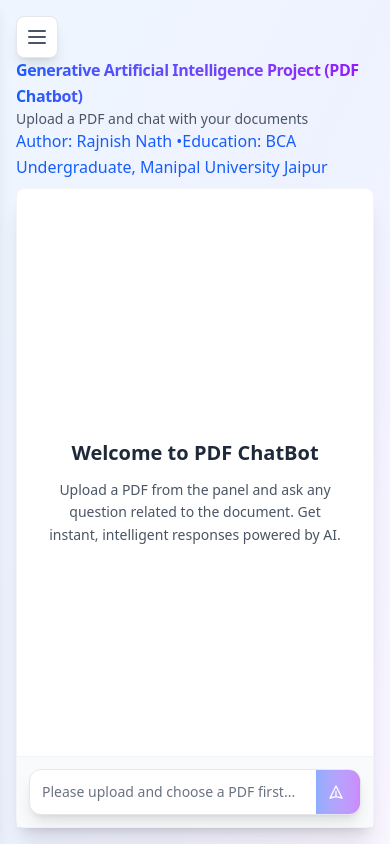
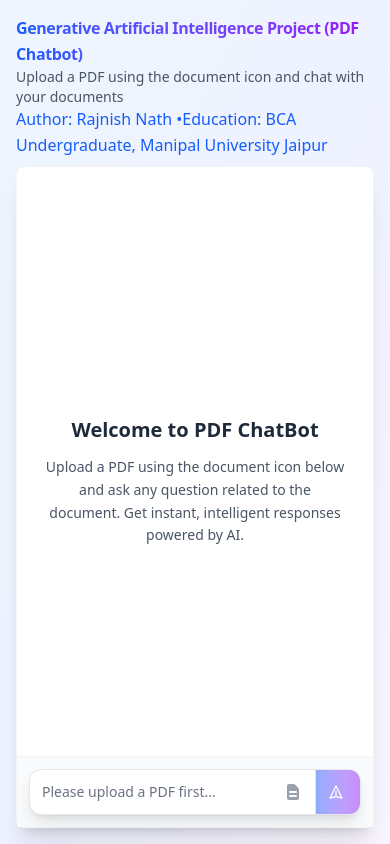
Before and after one commit to rajnish612/pdf-chatbot-frontend, a Next.js app: page / in a window 390 px wide. Built offline with nearby package versions, Linux system fonts and the light colour scheme.

Commit message:
removed panel

```diff
--- a/app/components/Chat.tsx
+++ b/app/components/Chat.tsx
@@ -14,10 +14,84 @@ const Chat = () => {
   >([]);
   const [query, setQuery] = useState<string | null>(null);
   const [error, setError] = useState<string | null>(null);
+  const [uploadedFile, setUploadedFile] = useState<File | null>(null);
+  const [isUploading, setIsUploading] = useState<boolean>(false);
 
   const showError = (message: string) => {
     setError(message);
     setTimeout(() => setError(null), 5000);
+  };
+
+  const handleFileUpload = async (e: React.ChangeEvent<HTMLInputElement>) => {
+    const file = e.target.files?.[0];
+    if (!file) return;
+
+    if (file.type !== "application/pdf") {
+      showError("Please select a PDF file only.");
+      return;
+    }
+
+    const maxSize = 10 * 1024 * 1024; // 10MB
+    if (file.size > maxSize) {
+      showError("File size must be less than 10MB.");
+      return;
+    }
+
+    setIsUploading(true);
+    setError(null);
+
+    const formdata = new FormData();
+    formdata.append("file", file);
+
+    try {
+      if (!process.env.NEXT_PUBLIC_SERVER_URL) {
+        throw new Error("Server URL not configured. Please check your environment variables.");
+      }
+
+      const res = await fetch(process.env.NEXT_PUBLIC_SERVER_URL + "/upload", {
+        method: "POST",
+        body: formdata,
+        signal: AbortSignal.timeout(60000),
+      });
+
+      if (!res.ok) {
+        const errorData = await res.json().catch(() => ({}));
+        const errorMessage = errorData.detail || errorData.message || `Upload failed: ${res.status} ${res.statusText}`;
+        throw new Error(errorMessage);
+      }
+
+      const result = await res.json().catch(() => ({}));
+      setUploadedFile(file);
+      if (context) {
+        context.setFile(file);
+      }
+
+    } catch (err) {
+      let errorMessage = "Failed to upload file. Please try again.";
+
+      if (err instanceof Error) {
+        if (err.name === 'TimeoutError') {
+          errorMessage = "Upload timed out. The file might be too large or the server is busy.";
+        } else if (err.message.includes('fetch')) {
+          errorMessage = "Unable to connect to the server. Please check your internet connection.";
+        } else {
+          errorMessage = err.message;
+        }
+      }
+
+      showError(errorMessage);
+    } finally {
+      setIsUploading(false);
+    }
+
+    e.target.value = '';
+  };
+
+  const handleRemoveFile = () => {
+    setUploadedFile(null);
+    if (context) {
+      context.setFile(null);
+    }
   };
 
   const handleSend = async () => {
@@ -31,8 +105,8 @@ const Chat = () => {
       return;
     }
 
-    if (!context.file) {
-      showError("Please upload and select a PDF file first.");
+    if (!uploadedFile) {
+      showError("Please upload a PDF file first.");
       return;
     }
 
@@ -129,13 +203,21 @@ const Chat = () => {
           </button>
         </div>
       )}
-      {context && context?.file?.name && (
-        <div className="absolute top-2  right-2  bg-green-100 border border-green-200 rounded-lg px-2 sm:px-4 py-1 sm:py-2 max-w-xs z-10">
+      {uploadedFile && (
+        <div className="absolute top-2 right-2 bg-green-100 border border-green-200 rounded-lg px-2 sm:px-4 py-1 sm:py-2 max-w-xs z-10">
           <div className="flex items-center space-x-1 sm:space-x-2">
             <div className="w-2 h-2 bg-green-500 rounded-full animate-pulse"></div>
             <span className="text-green-800 text-xs sm:text-sm font-medium truncate">
-              File: {context?.file?.name}
+              File: {uploadedFile.name}
             </span>
+            <button
+              onClick={handleRemoveFile}
+              className="ml-1 text-red-600 hover:text-red-800 hover:bg-red-100 rounded-full p-1 transition-colors"
+            >
+              <svg className="w-3 h-3" fill="currentColor" viewBox="0 0 20 20">
+                <path fillRule="evenodd" d="M4.293 4.293a1 1 0 011.414 0L10 8.586l4.293-4.293a1 1 0 111.414 1.414L11.414 10l4.293 4.293a1 1 0 01-1.414 1.414L10 11.414l-4.293 4.293a1 1 0 01-1.414-1.414L8.586 10 4.293 5.707a1 1 0 010-1.414z" clipRule="evenodd" />
+              </svg>
+            </button>
           </div>
         </div>
       )}
@@ -189,7 +271,7 @@ const Chat = () => {
                   Welcome to PDF ChatBot
                 </h2>
                 <p className="text-gray-600 text-sm sm:text-base lg:text-lg leading-relaxed">
-                  Upload a PDF from the panel and ask any question related to
+                  Upload a PDF using the document icon below and ask any question related to
                   the document. Get instant, intelligent responses powered by
                   AI.
                 </p>
@@ -198,25 +280,63 @@ const Chat = () => {
           )}
         </div>
         <div className="flex-shrink-0 p-3 sm:p-4 lg:p-6 bg-gray-50 border-t border-gray-100">
-          <div className="max-w-4xl mx-auto flex rounded-xl sm:rounded-2xl bg-white shadow-lg border border-gray-200 overflow-hidden">
+          <div className="max-w-4xl mx-auto">
+            {uploadedFile && (
+              <div className="mb-3 bg-blue-50 border border-blue-200 rounded-lg px-3 py-2 flex items-center justify-between">
+                <div className="flex items-center space-x-2">
+                  <svg className="w-5 h-5 text-blue-600" fill="currentColor" viewBox="0 0 20 20">
+                    <path fillRule="evenodd" d="M4 4a2 2 0 012-2h4.586A2 2 0 0112 2.586L15.414 6A2 2 0 0116 7.414V16a2 2 0 01-2 2H6a2 2 0 01-2-2V4zm2 6a1 1 0 011-1h6a1 1 0 110 2H7a1 1 0 01-1-1zm1 3a1 1 0 100 2h6a1 1 0 100-2H7z" clipRule="evenodd" />
+                  </svg>
+                  <span className="text-blue-800 text-sm font-medium truncate">
+                    {uploadedFile.name}
+                  </span>
+                  <span className="text-blue-600 text-xs">
+                    ({(uploadedFile.size / 1024 / 1024).toFixed(2)} MB)
+                  </span>
+                </div>
+                <button
+                  onClick={handleRemoveFile}
+                  className="text-red-600 hover:text-red-800 hover:bg-red-100 rounded-full p-1 transition-colors"
+                >
+                  <svg className="w-4 h-4" fill="currentColor" viewBox="0 0 20 20">
+                    <path fillRule="evenodd" d="M4.293 4.293a1 1 0 011.414 0L10 8.586l4.293-4.293a1 1 0 111.414 1.414L11.414 10l4.293 4.293a1 1 0 01-1.414 1.414L10 11.414l-4.293 4.293a1 1 0 01-1.414-1.414L8.586 10 4.293 5.707a1 1 0 010-1.414z" clipRule="evenodd" />
+                  </svg>
+                </button>
+              </div>
+            )}
+            <div className="flex rounded-xl sm:rounded-2xl bg-white shadow-lg border border-gray-200 overflow-hidden">
               <input
                 value={query ? query : ""}
                 onChange={(e) => setQuery(e.target.value)}
-              readOnly={context && context?.file?.name ? false : true}
+                onKeyPress={(e) => e.key === 'Enter' && handleSend()}
+                readOnly={!uploadedFile}
                 className="flex-1 px-3 sm:px-4 lg:px-6 py-3 sm:py-4 text-gray-800 placeholder-gray-500 bg-transparent outline-none text-sm sm:text-base lg:text-lg"
                 type="text"
-              placeholder={`${
-                !context?.file && !context?.file?.name
-                  ? "Please upload and choose a PDF first..."
-                  : "Ask anything about your document..."
-              }`}
+                placeholder={!uploadedFile ? "Please upload a PDF first..." : "Ask anything about your document..."}
               />
+              <label className="flex items-center justify-center px-3 sm:px-4 cursor-pointer hover:bg-gray-50 transition-colors border-r border-gray-200">
+                <input
+                  type="file"
+                  accept="application/pdf"
+                  onChange={handleFileUpload}
+                  className="hidden"
+                  disabled={isUploading}
+                />
+                {isUploading ? (
+                  <svg className="w-5 h-5 sm:w-6 sm:h-6 text-blue-600 animate-spin" fill="none" viewBox="0 0 24 24">
+                    <circle className="opacity-25" cx="12" cy="12" r="10" stroke="currentColor" strokeWidth="4"></circle>
+                    <path className="opacity-75" fill="currentColor" d="m4 12a8 8 0 018-8V0C5.373 0 0 5.373 0 12h4zm2 5.291A7.962 7.962 0 014 12H0c0 3.042 1.135 5.824 3 7.938l3-2.647z"></path>
+                  </svg>
+                ) : (
+                  <svg className="w-5 h-5 sm:w-6 sm:h-6 text-gray-400 hover:text-blue-600 transition-colors" fill="currentColor" viewBox="0 0 20 20">
+                    <path fillRule="evenodd" d="M4 4a2 2 0 012-2h4.586A2 2 0 0112 2.586L15.414 6A2 2 0 0116 7.414V16a2 2 0 01-2 2H6a2 2 0 01-2-2V4zm2 6a1 1 0 011-1h6a1 1 0 110 2H7a1 1 0 01-1-1zm1 3a1 1 0 100 2h6a1 1 0 100-2H7z" clipRule="evenodd" />
+                  </svg>
+                )}
+              </label>
               <button
                 className="px-3 sm:px-6 lg:px-8 py-3 sm:py-4 bg-gradient-to-r from-blue-600 to-purple-600 hover:from-blue-700 hover:to-purple-700 text-white font-semibold transition-all duration-200 disabled:opacity-50 disabled:cursor-not-allowed"
                 onClick={handleSend}
-              disabled={
-                !context?.file?.name || !query || context.messageLoading
-              }
+                disabled={!uploadedFile || !query || context?.messageLoading || isUploading}
               >
                 <span className="flex items-center space-x-1 sm:space-x-2">
                   <svg
@@ -239,6 +359,7 @@ const Chat = () => {
           </div>
         </div>
       </div>
+    </div>
   );
 };
 
--- a/app/page.tsx
+++ b/app/page.tsx
@@ -1,47 +1,18 @@
 "use client";
-import React, { useState } from "react";
+import React from "react";
 import Chat from "./components/Chat";
-import Panel from "./components/Panel";
 
 const Page = () => {
-  const [isPanelOpen, setIsPanelOpen] = useState(false);
-
   return (
-    <div className="flex flex-col lg:flex-row h-screen bg-gradient-to-br from-blue-50 via-indigo-50 to-purple-50 relative">
-      <div
-        className={`${
-          isPanelOpen ? "translate-x-0" : "-translate-x-full"
-        } lg:translate-x-0  fixed lg:relative z-50 lg:z-auto transition-all   lg:transition-none`}
-      >
-        <Panel onClose={() => setIsPanelOpen(false)} />
-      </div>
-
+    <div className="flex flex-col h-screen bg-gradient-to-br from-blue-50 via-indigo-50 to-purple-50">
       <div className="flex flex-col w-full h-full p-4 sm:p-6 lg:p-8 xl:p-5">
         <div className="flex flex-col">
-          <button
-            onClick={() => setIsPanelOpen(true)}
-            className="lg:hidden  w-fit p-2 bg-white rounded-lg shadow-lg border border-gray-200 hover:bg-gray-50 transition-colors"
-          >
-            <svg
-              className="w-6 h-6 text-gray-600"
-              fill="none"
-              stroke="currentColor"
-              viewBox="0 0 24 24"
-            >
-              <path
-                strokeLinecap="round"
-                strokeLinejoin="round"
-                strokeWidth={2}
-                d="M4 6h16M4 12h16M4 18h16"
-              />
-            </svg>
-          </button>
           <div className="pb-2 flex-shrink-0">
             <h1 className="text-transparent bg-clip-text bg-gradient-to-r from-blue-600 to-purple-600 text-md sm:text-3xl font-bold tracking-tight">
               Generative Artificial Intelligence Project (PDF Chatbot)
             </h1>
             <p className="text-gray-600 text-sm sm:text-base lg:text-lg  font-medium">
-              Upload a PDF and chat with your documents
+              Upload a PDF using the document icon and chat with your documents
             </p>
             <div className=" space-y-1">
 
```
Lines whose indentation alone changed are shown as unchanged.
